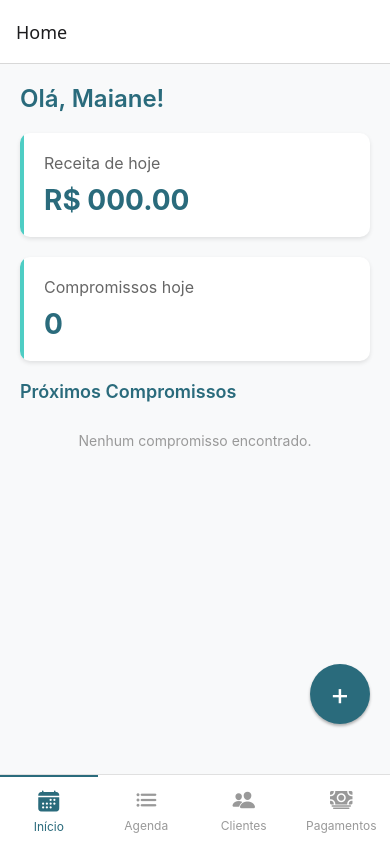
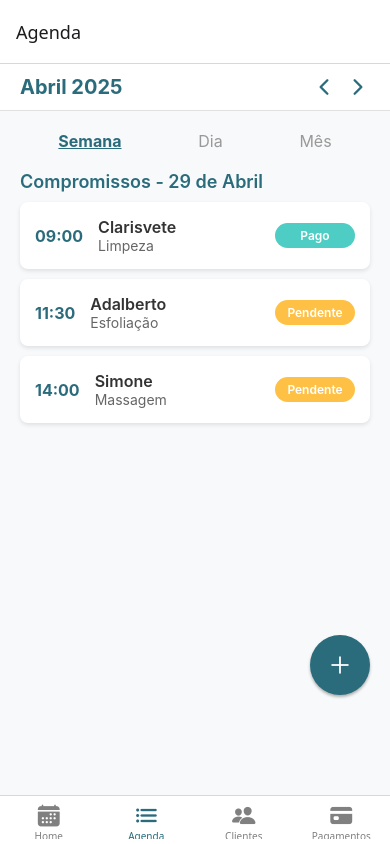
Before and after one commit to 3lder7/System-Studio, a React Native app in the folder app-estudio/: screen /Agenda in a window 390 px wide. Built offline with nearby package versions, Linux system fonts and the light colour scheme.

Commit message:
novas telas, correção da navegação, e erros ainda presentes do app.tsx

```diff
--- a/app-estudio/App.tsx
+++ b/app-estudio/App.tsx
@@ -1,23 +1,50 @@
 import React from 'react';
 import { NavigationContainer } from '@react-navigation/native';
 import { createNativeStackNavigator } from '@react-navigation/native-stack';
+import { createBottomTabNavigator } from '@react-navigation/bottom-tabs';
 import TelaInicial from './components/screens/HomeScreen';
 import AddCompromissos from './components/screens/AddAppointment';
+import AgendaScreen from './components/screens/Schedule';
+import ClientesScreen from './components/screens/Clients';
+import PagamentosScreen from './components/screens/Payments';
+import { Ionicons } from '@expo/vector-icons';
 
-type RootStackParamList = {
-  Home: undefined;
-  AddAppointment: { addAppointment: (newAppointment: any) => void };
-};
+const Stack = createNativeStackNavigator();
+const Tab = createBottomTabNavigator();
 
-const Stack = createNativeStackNavigator<RootStackParamList>();
+function HomeStack() {
+  return (
+    <Stack.Navigator>
+      <Stack.Screen name="Home" component={TelaInicial} options={{ headerShown: false }} />
+      <Stack.Screen name="AddAppointment" component={AddCompromissos} />
+    </Stack.Navigator>
+  );
+}
 
-export default function App() {
+export default function AppNavigation() {
   return (
     <NavigationContainer>
-      <Stack.Navigator initialRouteName="Home" id={undefined}>
-        <Stack.Screen name="Home" component={TelaInicial} />
-        <Stack.Screen name="AddAppointment" component={AddCompromissos} />
-      </Stack.Navigator>
+      <Tab.Navigator
+        screenOptions={({ route }) => ({
+          tabBarIcon: ({ color, size }) => {
+            let iconName: any;
+            switch (route.name) {
+              case 'Home': iconName = 'calendar'; break;
+              case 'Agenda': iconName = 'list'; break;
+              case 'Clientes': iconName = 'people'; break;
+              case 'Pagamentos': iconName = 'card'; break;
+            }
+            return <Ionicons name={iconName} size={size} color={color} />;
+          },
+          tabBarActiveTintColor: '#2A6B7C',
+          tabBarInactiveTintColor: 'gray',
+        })}
+      >
+        <Tab.Screen name="Home" component={HomeStack} options={{ headerShown: false }} />
+        <Tab.Screen name="Agenda" component={AgendaScreen} />
+        <Tab.Screen name="Clientes" component={ClientesScreen} />
+        <Tab.Screen name="Pagamentos" component={PagamentosScreen} />
+      </Tab.Navigator>
     </NavigationContainer>
   );
 }
--- /dev/null
+++ b/app-estudio/components/screens/Clients.tsx
@@ -0,0 +1,17 @@
+import React from 'react';
+import { View, Text, StyleSheet } from 'react-native';
+
+const ClientesScreen = () => {
+  return (
+    <View style={styles.container}>
+      <Text style={styles.text}>Tela de Clientes</Text>
+    </View>
+  );
+};
+
+export default ClientesScreen;
+
+const styles = StyleSheet.create({
+  container: { flex: 1, justifyContent: 'center', alignItems: 'center' },
+  text: { fontSize: 18 },
+});
--- a/app-estudio/components/screens/HomeScreen.tsx
+++ b/app-estudio/components/screens/HomeScreen.tsx
@@ -101,26 +101,6 @@ const TelaInicial = () => {
       >
         <Text style={styles.floatingButtonText}>+</Text>
       </TouchableOpacity>
-
-      {/* Barra de navegação inferior */}
-      <View style={styles.bottomNav} pointerEvents="box-none">
-        <TouchableOpacity style={[styles.navItem, styles.navItemActive]}>
-          <Ionicons name="calendar" size={24} color="#2A6B7C" />
-          <Text style={[styles.navText, styles.navTextActive]}>Início</Text>
-        </TouchableOpacity>
-        <TouchableOpacity style={styles.navItem}>
-          <Ionicons name="list" size={24} color="#999999" />
-          <Text style={styles.navText}>Agenda</Text>
-        </TouchableOpacity>
-        <TouchableOpacity style={styles.navItem}>
-          <Ionicons name="people" size={24} color="#999999" />
-          <Text style={styles.navText}>Clientes</Text>
-        </TouchableOpacity>
-        <TouchableOpacity style={styles.navItem}>
-          <Ionicons name="cash" size={24} color="#999999" />
-          <Text style={styles.navText}>Pagamentos</Text>
-        </TouchableOpacity>
-      </View>
     </SafeAreaView>
   );
 };
@@ -238,7 +218,7 @@ const styles = StyleSheet.create({
   floatingButton: {
     position: 'absolute',
     right: 20,
-    bottom: 120,
+    bottom: 40,
     width: 60,
     height: 60,
     borderRadius: 30,
@@ -256,30 +236,6 @@ const styles = StyleSheet.create({
     fontSize: 30,
     color: '#FFFFFF',
   },
-  bottomNav: {
-    flexDirection: 'row',
-    height: 70,
-    backgroundColor: '#FFFFFF',
-    borderTopWidth: 1,
-    borderTopColor: '#E0E0E0',
-  },
-  navItem: {
-    flex: 1,
-    justifyContent: 'center',
-    alignItems: 'center',
-  },
-  navItemActive: {
-    borderTopWidth: 2,
-    borderTopColor: '#2A6B7C',
-  },
-  navText: {
-    fontSize: 12,
-    marginTop: 5,
-    color: '#999999',
-  },
-  navTextActive: {
-    color: '#2A6B7C',
-  },
 });
 
 export default TelaInicial;
--- /dev/null
+++ b/app-estudio/components/screens/Payments.tsx
@@ -0,0 +1,17 @@
+import React from 'react';
+import { View, Text, StyleSheet } from 'react-native';
+
+const PagamentosScreen = () => {
+  return (
+    <View style={styles.container}>
+      <Text style={styles.text}>Tela de Pagamentos</Text>
+    </View>
+  );
+};
+
+export default PagamentosScreen;
+
+const styles = StyleSheet.create({
+  container: { flex: 1, justifyContent: 'center', alignItems: 'center' },
+  text: { fontSize: 18 },
+});
--- /dev/null
+++ b/app-estudio/components/screens/Schedule.tsx
@@ -0,0 +1,196 @@
+import React from 'react';
+import {
+  View,
+  Text,
+  StyleSheet,
+  TouchableOpacity,
+  ScrollView,
+  SafeAreaView,
+  StatusBar,
+  Platform,
+} from 'react-native';
+import { Ionicons } from '@expo/vector-icons';
+
+const AgendaScreen = () => {
+  const commitments = [
+    { id: 1, time: '09:00', name: 'Clarisvete', service: 'Limpeza', status: 'Pago' },
+    { id: 2, time: '11:30', name: 'Adalberto', service: 'Esfoliação', status: 'Pendente' },
+    { id: 3, time: '14:00', name: 'Simone', service: 'Massagem', status: 'Pendente' },
+  ];
+
+  const renderCommitment = (commitment: any) => (
+    <View key={commitment.id} style={styles.commitmentCard}>
+      <View style={styles.commitmentTimeContainer}>
+        <Text style={styles.commitmentTime}>{commitment.time}</Text>
+      </View>
+      <View style={styles.commitmentDetailsContainer}>
+        <Text style={styles.commitmentName}>{commitment.name}</Text>
+        <Text style={styles.commitmentService}>{commitment.service}</Text>
+      </View>
+      <View
+        style={[
+          styles.commitmentStatusBadge,
+          commitment.status === 'Pago' && styles.statusPago,
+          commitment.status === 'Pendente' && styles.statusPendente,
+        ]}
+      >
+        <Text style={styles.commitmentStatusText}>{commitment.status}</Text>
+      </View>
+    </View>
+  );
+
+  return (
+    <SafeAreaView style={styles.safeArea}>
+      <StatusBar
+        barStyle="dark-content"
+        backgroundColor={Platform.OS === 'android' ? '#F8F9FA' : undefined}
+      />
+      <View style={styles.header}>
+        <Text style={styles.headerTitle}>Abril 2025</Text>
+        <View style={styles.headerControls}>
+          <TouchableOpacity>
+            <Ionicons name="chevron-back" size={24} color="#2A6B7C" />
+          </TouchableOpacity>
+          <TouchableOpacity>
+            <Ionicons name="chevron-forward" size={24} color="#2A6B7C" />
+          </TouchableOpacity>
+        </View>
+      </View>
+
+      <ScrollView contentContainerStyle={styles.container}>
+        <View style={styles.tabBar}>
+          <Text style={[styles.tabItem, styles.tabActive]}>Semana</Text>
+          <Text style={styles.tabItem}>Dia</Text>
+          <Text style={styles.tabItem}>Mês</Text>
+        </View>
+
+        <Text style={styles.sectionTitle}>Compromissos - 29 de Abril</Text>
+
+        {commitments.map((commitment) => renderCommitment(commitment))}
+      </ScrollView>
+
+      <TouchableOpacity style={styles.floatingButton}>
+        <Ionicons name="add" size={28} color="#FFFFFF" />
+      </TouchableOpacity>
+    </SafeAreaView>
+  );
+};
+
+const styles = StyleSheet.create({
+  safeArea: {
+    flex: 1,
+    backgroundColor: '#F8F9FA',
+  },
+  header: {
+    flexDirection: 'row',
+    justifyContent: 'space-between',
+    alignItems: 'center',
+    paddingHorizontal: 20,
+    paddingVertical: 10,
+    backgroundColor: '#FFFFFF',
+    borderBottomWidth: 1,
+    borderBottomColor: '#E0E0E0',
+  },
+  headerTitle: {
+    fontSize: 20,
+    fontWeight: 'bold',
+    color: '#2A6B7C',
+  },
+  headerControls: {
+    flexDirection: 'row',
+    gap: 10,
+  },
+  container: {
+    padding: 20,
+  },
+  tabBar: {
+    flexDirection: 'row',
+    justifyContent: 'space-around',
+    marginBottom: 20,
+  },
+  tabItem: {
+    fontSize: 16,
+    color: '#999999',
+  },
+  tabActive: {
+    color: '#2A6B7C',
+    fontWeight: 'bold',
+    textDecorationLine: 'underline',
+  },
+  sectionTitle: {
+    fontSize: 18,
+    fontWeight: '600',
+    color: '#2A6B7C',
+    marginBottom: 10,
+  },
+  commitmentCard: {
+    flexDirection: 'row',
+    alignItems: 'center',
+    backgroundColor: '#FFFFFF',
+    borderRadius: 8,
+    padding: 15,
+    marginBottom: 10,
+    shadowColor: '#000',
+    shadowOffset: { width: 0, height: 2 },
+    shadowOpacity: 0.1,
+    shadowRadius: 4,
+    elevation: 2,
+  },
+  commitmentTimeContainer: {
+    marginRight: 15,
+  },
+  commitmentTime: {
+    fontSize: 16,
+    fontWeight: 'bold',
+    color: '#2A6B7C',
+  },
+  commitmentDetailsContainer: {
+    flex: 1,
+  },
+  commitmentName: {
+    fontSize: 16,
+    fontWeight: '600',
+    color: '#333333',
+  },
+  commitmentService: {
+    fontSize: 14,
+    color: '#666666',
+  },
+  commitmentStatusBadge: {
+    paddingVertical: 5,
+    paddingHorizontal: 10,
+    borderRadius: 15,
+    alignItems: 'center',
+    justifyContent: 'center',
+    minWidth: 80,
+  },
+  statusPago: {
+    backgroundColor: '#4ECDC4',
+  },
+  statusPendente: {
+    backgroundColor: '#FFC145',
+  },
+  commitmentStatusText: {
+    fontSize: 12,
+    fontWeight: '600',
+    color: '#FFFFFF',
+  },
+  floatingButton: {
+    position: 'absolute',
+    right: 20,
+    bottom: 100,
+    width: 60,
+    height: 60,
+    borderRadius: 30,
+    backgroundColor: '#2A6B7C',
+    justifyContent: 'center',
+    alignItems: 'center',
+    shadowColor: '#000',
+    shadowOffset: { width: 0, height: 2 },
+    shadowOpacity: 0.3,
+    shadowRadius: 3,
+    elevation: 5,
+  },
+});
+
+export default AgendaScreen;
```
